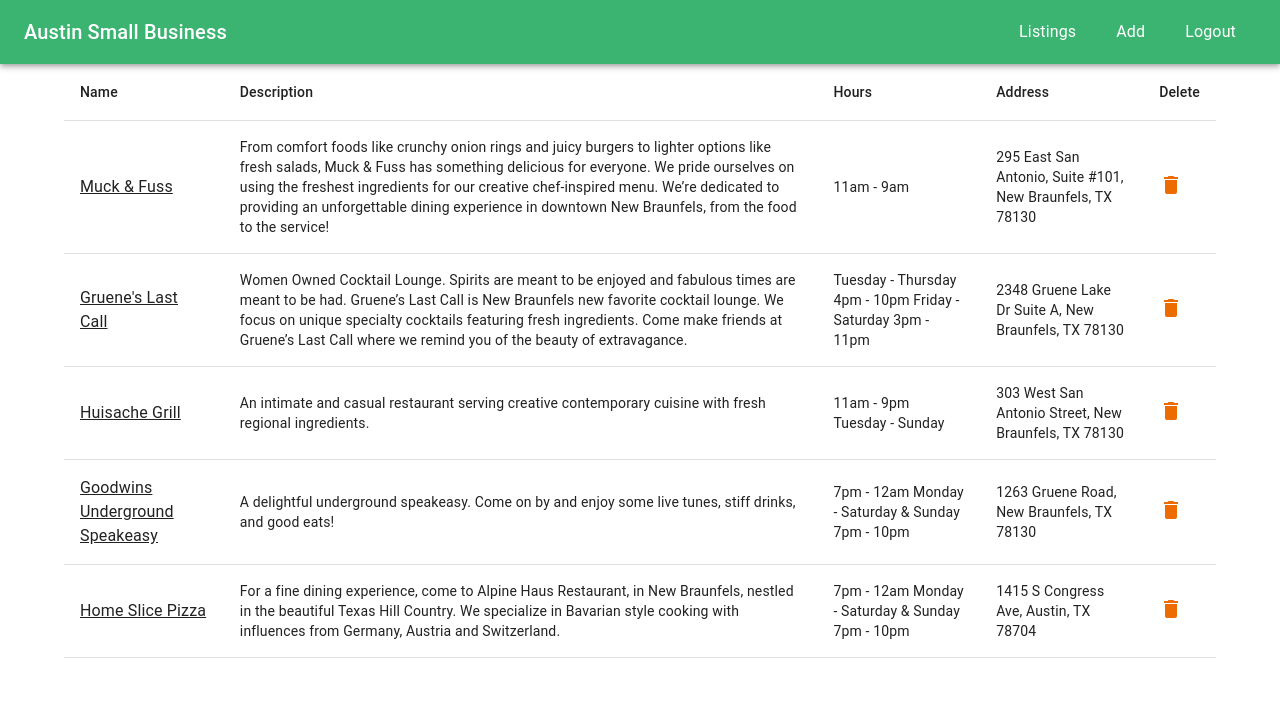
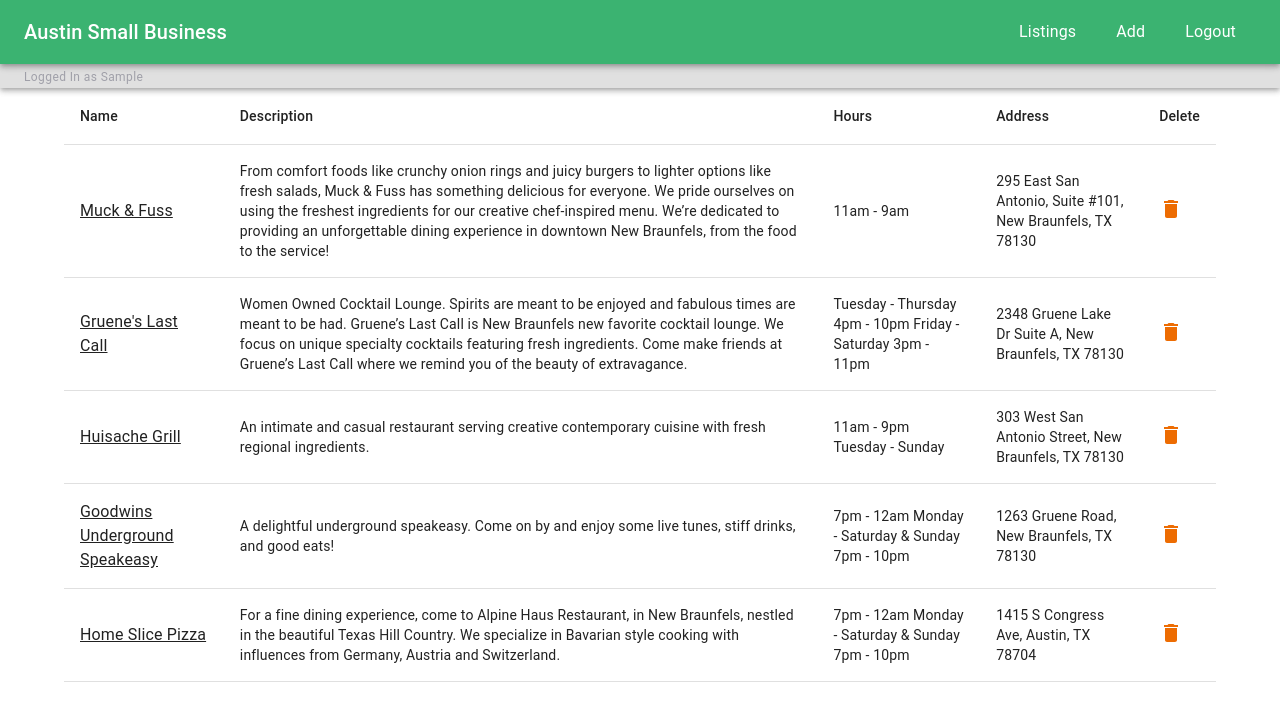
Before and after one commit to Slyssy/small-business, a React (Create React App) app: page /login in a window 1280 px wide. Both pictures are taken after typing "Sample", "Sample123" into the empty fields and a click on the button "LOGIN". Shown: the top 702 px of the page. Built offline with nearby package versions, Linux system fonts and the light colour scheme.

Commit message:
Got the user logged in bar working.

```diff
--- a/src/components/AddListing.js
+++ b/src/components/AddListing.js
@@ -15,7 +15,7 @@
   const handleTextChange = (e) => {
     // console.log(e.target);
     const { name, value } = e.target;
-    console.log(name, value);
+    // console.log(name, value);
     setListing((prevState) => {
       return {
         ...prevState,
@@ -27,6 +27,7 @@
   const handleCoordinates = () => {
     props.getCoordinates(listing.address);
   };
+
   const handleSave = (e) => {
     e.preventDefault();
     const payload = { ...listing };
--- a/src/components/Login.js
+++ b/src/components/Login.js
@@ -8,10 +8,11 @@
   createTheme,
 } from '@mui/material';
 
-const Login = () => {
+const Login = (props) => {
+  // console.log(props);
   const navigate = useNavigate();
 
-  const [state, setState] = useState({
+  const [user, setUser] = useState({
     username: '',
     password: '',
   });
@@ -20,18 +21,19 @@
     // console.log(e.target);
     const { name, value } = e.target;
     // console.log(name, value);
-    setState((prevState) => {
+    setUser((prevState) => {
       return {
         ...prevState,
         [name]: value,
       };
     });
   };
-
+  console.log(user);
   const login = (e) => {
     e.preventDefault();
     // # Send POST request to server for user.
-
+    const payload = { ...user };
+    props.userLogin(payload);
     // # If successful...
     //Todo: set cookie here
     //Todo: set loggedIn = true and max-age = 60*1000 (one minute)
@@ -57,7 +59,7 @@
           <TextField
             required
             onChange={handleTextChange}
-            value={state.username}
+            value={user.username}
             name='username'
             label='Username'
             type='text'
@@ -66,7 +68,7 @@
           <TextField
             required
             onChange={handleTextChange}
-            value={state.password}
+            value={user.password}
             name='password'
             label='Password'
             type='password'
--- /dev/null
+++ b/src/components/LoginBar.js
@@ -0,0 +1,49 @@
+import * as React from 'react';
+import {
+  AppBar,
+  Typography,
+  createTheme,
+  ThemeProvider,
+  Box,
+} from '@mui/material';
+
+const theme = createTheme({
+  palette: {
+    primary: {
+      main: '#3BB371',
+    },
+    secondary: {
+      main: '#E0E0E0',
+    },
+    accent: {
+      main: '#a0a0a9',
+    },
+  },
+});
+
+export default function LoginBar(props) {
+  return (
+    <Box sx={{ flexGrow: 1 }}>
+      <ThemeProvider theme={theme}>
+        <AppBar
+          position='static'
+          color='secondary'
+          sx={{
+            height: '24px',
+            display: 'flex',
+            flexDirection: 'column',
+            justifyContent: 'center',
+          }}
+        >
+          <Typography
+            variant='caption'
+            sx={{ marginLeft: '24px', marginTop: '4px' }}
+            style={{ color: '#a0a0a9' }}
+          >
+            Logged In as {props.user.slice(-1)[0].username}
+          </Typography>
+        </AppBar>
+      </ThemeProvider>
+    </Box>
+  );
+}
--- a/src/components/Navigation.js
+++ b/src/components/Navigation.js
@@ -1,5 +1,7 @@
 import React from 'react';
 import { Link, useNavigate } from 'react-router-dom';
+import LoginBar from '../containers/LoginBar';
+
 import {
   AppBar,
   Toolbar,
@@ -66,6 +68,7 @@
           </ul>
         </Toolbar>
       </AppBar>
+      {checkAuth() ? <LoginBar /> : null}
     </ThemeProvider>
   );
 };
--- a/src/containers/Login.js
+++ b/src/containers/Login.js
@@ -1,6 +1,6 @@
 import { connect } from 'react-redux';
 import Login from '../components/Login';
-import { login } from '../redux/actions';
+import { userLogin } from '../redux/actions';
 
 const mapStateToProps = (state) => {
   return {
@@ -10,7 +10,7 @@
 
 const mapDispatchToProps = (dispatch) => {
   return {
-    login: (user) => dispatch(login(user)),
+    userLogin: (user) => dispatch(userLogin(user)),
   };
 };
 
--- /dev/null
+++ b/src/containers/LoginBar.js
@@ -0,0 +1,10 @@
+import { connect } from 'react-redux';
+import LoginBar from '../components/LoginBar';
+
+const mapStateToProps = (state) => {
+  return {
+    user: state.user,
+  };
+};
+
+export default connect(mapStateToProps, null)(LoginBar);
--- a/src/redux/actions.js
+++ b/src/redux/actions.js
@@ -3,7 +3,7 @@
 const apiKey = process.env.REACT_APP_API_KEY;
 export const userLogin = (user) => {
   return {
-    type: 'LOGIN',
+    type: 'USER_LOGIN',
     value: user,
   };
 };
--- a/src/redux/reducers.js
+++ b/src/redux/reducers.js
@@ -1,13 +1,13 @@
 import { combineReducers } from 'redux';
 
 const user = (state = [], action) => {
-  switch (action.type){
-    case 'LOGIN':
-      return action.value;
-      default:
-        return state
+  switch (action.type) {
+    case 'USER_LOGIN':
+      return [...state, action.value];
+    default:
+      return state;
   }
-}
+};
 
 const listings = (state = [], action) => {
   switch (action.type) {
```
Also changed, not shown: src/Router.js (+4 -3 lines), src/components/AppBar.js (deleted, +0 -19 lines).
